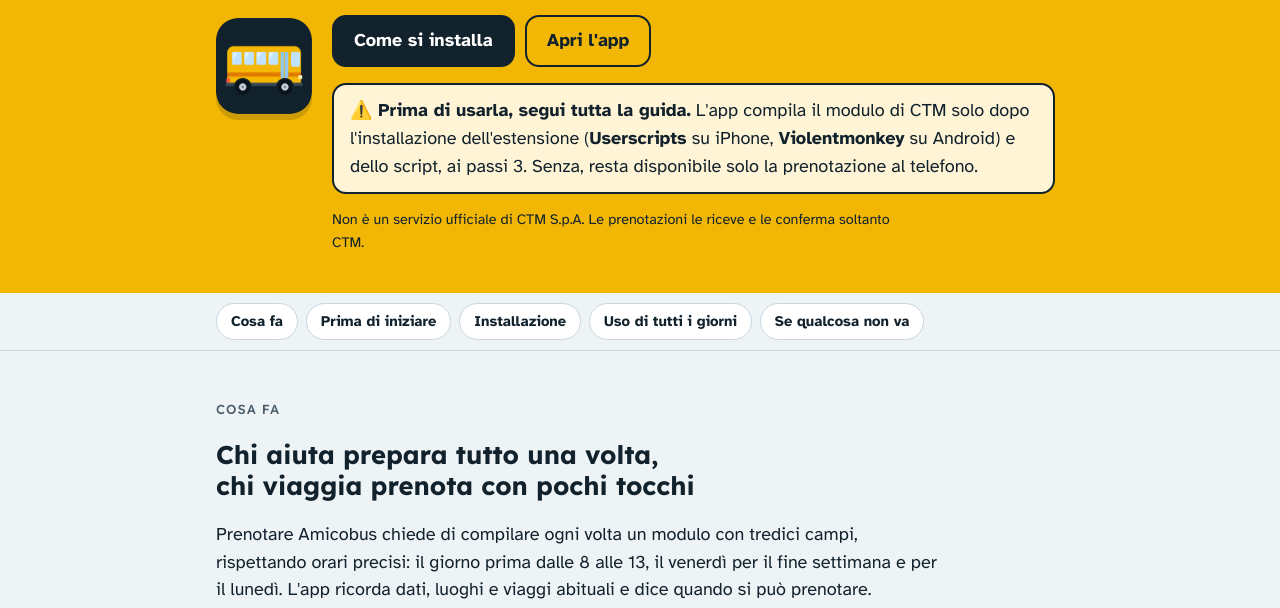
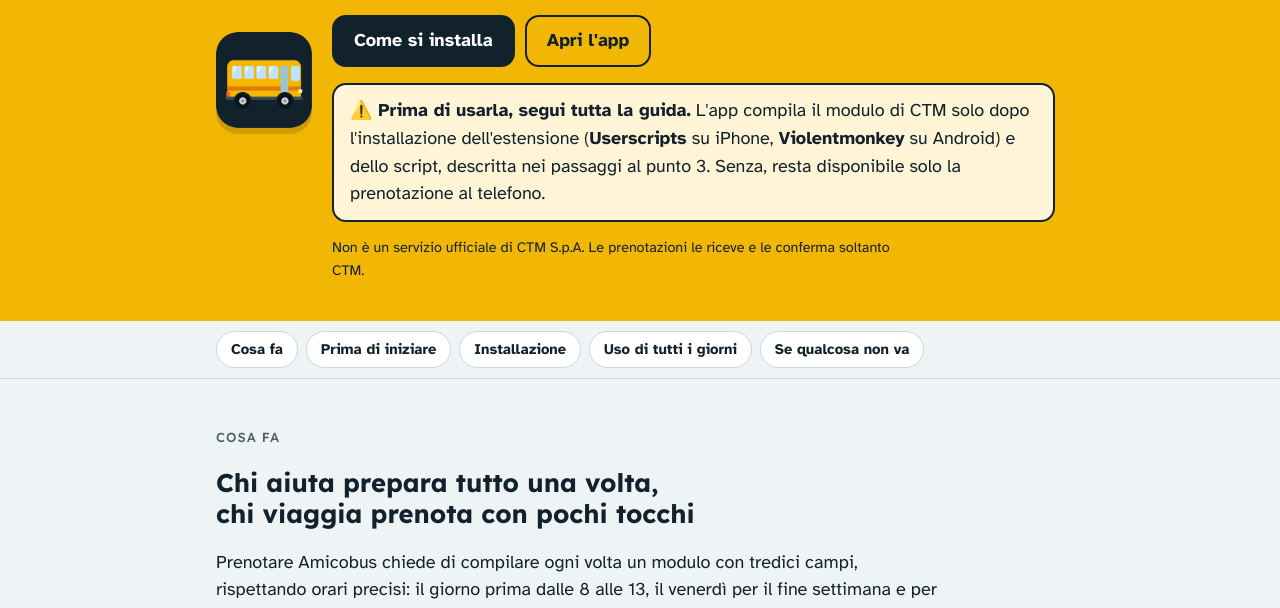
Before and after one commit to iavvocato/apps, a plain HTML site: page amicobus/guida/index.html in a window 1280 px wide. Shown: the part 162-770 px from the top of the page. Drawn offline with Linux system fonts and the light colour scheme.

Commit message:
Il mio Amicobus: avviso della guida, «descritta nei passaggi al punto 3»
Co-Authored-By: Claude Opus 5.5 <noreply@anthropic.com>
Claude-Session: https://claude.ai/code/session_01AbNQbRTa8UqRxAK4EoQKif

```diff
--- a/amicobus/guida/index.html
+++ b/amicobus/guida/index.html
@@ -147,7 +147,7 @@ footer .wrap { display: flex; flex-direction: column; gap: 8px; }
         <a class="btn btn-dark" href="#installazione">Come si installa</a>
         <a class="btn btn-line" href="../">Apri l'app</a>
       </div>
-      <p class="warn" role="note"><strong>⚠️ Prima di usarla, segui tutta la guida.</strong> L'app compila il modulo di CTM solo dopo l'installazione dell'estensione (<strong>Userscripts</strong> su iPhone, <strong>Violentmonkey</strong> su Android) e dello script, ai passi 3. Senza, resta disponibile solo la prenotazione al telefono.</p>
+      <p class="warn" role="note"><strong>⚠️ Prima di usarla, segui tutta la guida.</strong> L'app compila il modulo di CTM solo dopo l'installazione dell'estensione (<strong>Userscripts</strong> su iPhone, <strong>Violentmonkey</strong> su Android) e dello script, descritta nei passaggi al punto 3. Senza, resta disponibile solo la prenotazione al telefono.</p>
       <p class="note">Non è un servizio ufficiale di CTM S.p.A. Le prenotazioni le riceve e le conferma soltanto CTM.</p>
     </div>
   </div>
```
